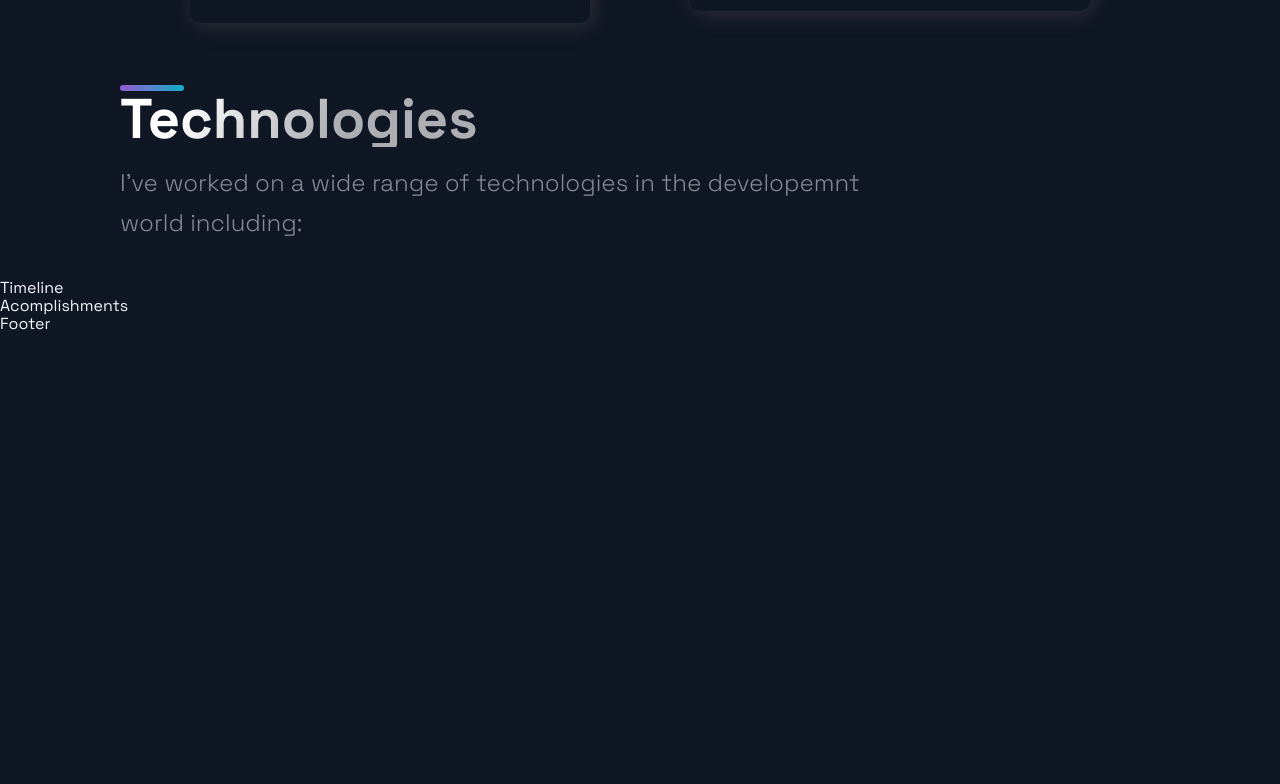
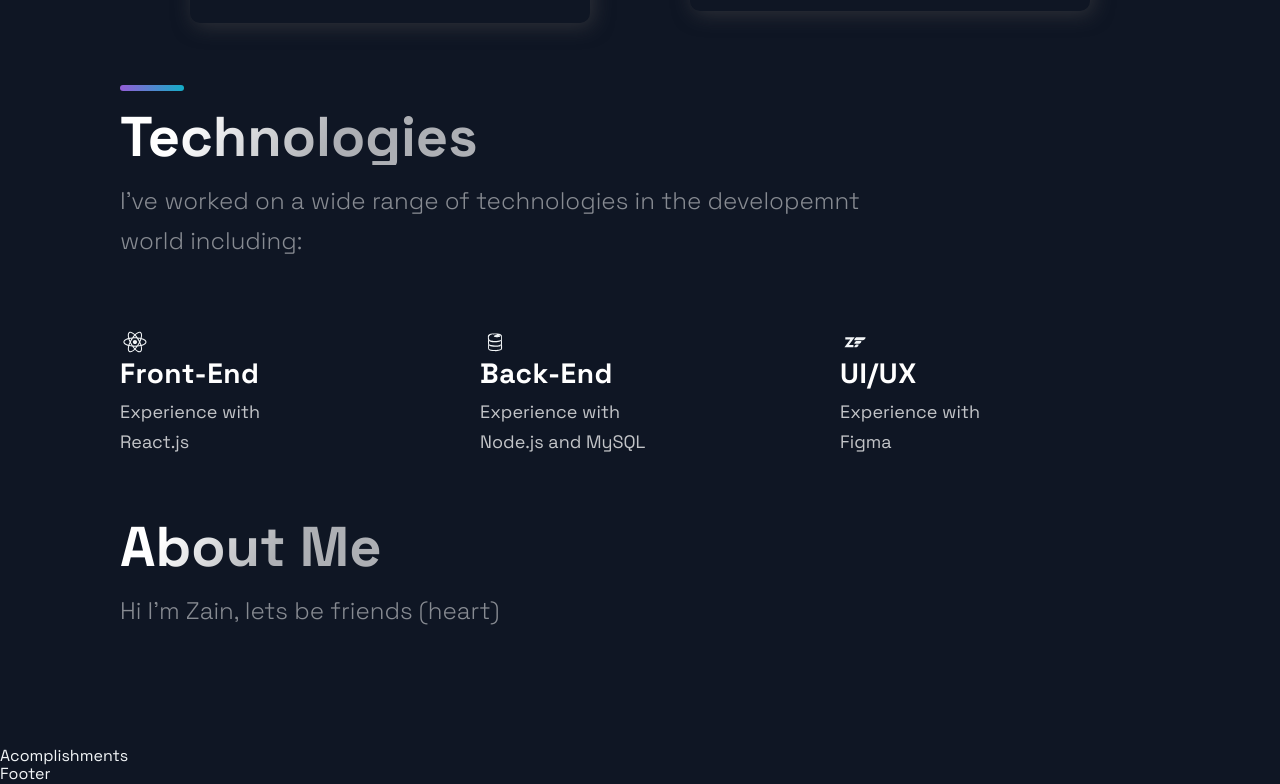
Before and after one commit to epiczain1234/Next.js-Portfolio-Code, a Next.js app: page / in a window 1280 px wide. Shown: the part 2140-2924 px from the top of the page. Before the commit the page ends 2474 px from the top, so only its background shows below. Built offline with nearby package versions, Linux system fonts and the light colour scheme.

Commit message:
More Progress

```diff
--- a/src/components/Technologies/Technologies.js
+++ b/src/components/Technologies/Technologies.js
@@ -6,10 +6,43 @@ import { List, ListContainer, ListItem, ListParagraph, ListTitle } from './Techn
 const Technologies = () =>  (
   <Section id="tech">
     <SectionDivider/>
+    <br></br>
     <SectionTitle>Technologies</SectionTitle>
     <SectionText>
       I've worked on a wide range of technologies in the developemnt world including:
     </SectionText>
+    <List>
+      <ListItem>
+        <DiReact size="3rem"/>
+        <ListContainer>
+          <ListTitle>Front-End</ListTitle>
+          <ListParagraph>
+            Experience with <br/>
+            React.js
+          </ListParagraph>
+        </ListContainer>
+      </ListItem>
+      <ListItem>
+        <DiFirebase size="3rem"/>
+        <ListContainer>
+          <ListTitle>Back-End</ListTitle>
+          <ListParagraph>
+            Experience with <br/>
+            Node.js and MySQL
+          </ListParagraph>
+        </ListContainer>
+      </ListItem>
+      <ListItem>
+        <DiZend size="3rem"/>
+        <ListContainer>
+          <ListTitle>UI/UX</ListTitle>
+          <ListParagraph>
+            Experience with <br/>
+            Figma
+          </ListParagraph>
+        </ListContainer>
+      </ListItem>
+    </List>
   </Section>
 );
 
--- a/src/components/TimeLine/TimeLine.js
+++ b/src/components/TimeLine/TimeLine.js
@@ -8,7 +8,7 @@ const TOTAL_CAROUSEL_COUNT = TimeLineData.length;
 
 const Timeline = () => {
   // const [activeItem, setActiveItem] = useState(0);
-  // const carouselRef = useRef();
+   const carouselRef = useRef();
 
   // const scroll = (node, left) => {
   //   return node.scrollTo({ left, behavior: 'smooth' });
@@ -43,9 +43,15 @@ const Timeline = () => {
   // }, []);
 
   return (
-    <div>
-      Timeline
-    </div>
+    <Section id="about">
+      <SectionTitle>About Me</SectionTitle>
+      <SectionText>Hi I'm Zain, lets be friends (heart)</SectionText>
+      <CarouselContainer ref={carouselRef}>
+        <>
+        {/* {TimeLineData.map((item, index))} */}
+        </>
+      </CarouselContainer>
+    </Section>
   );
 };
 
```
